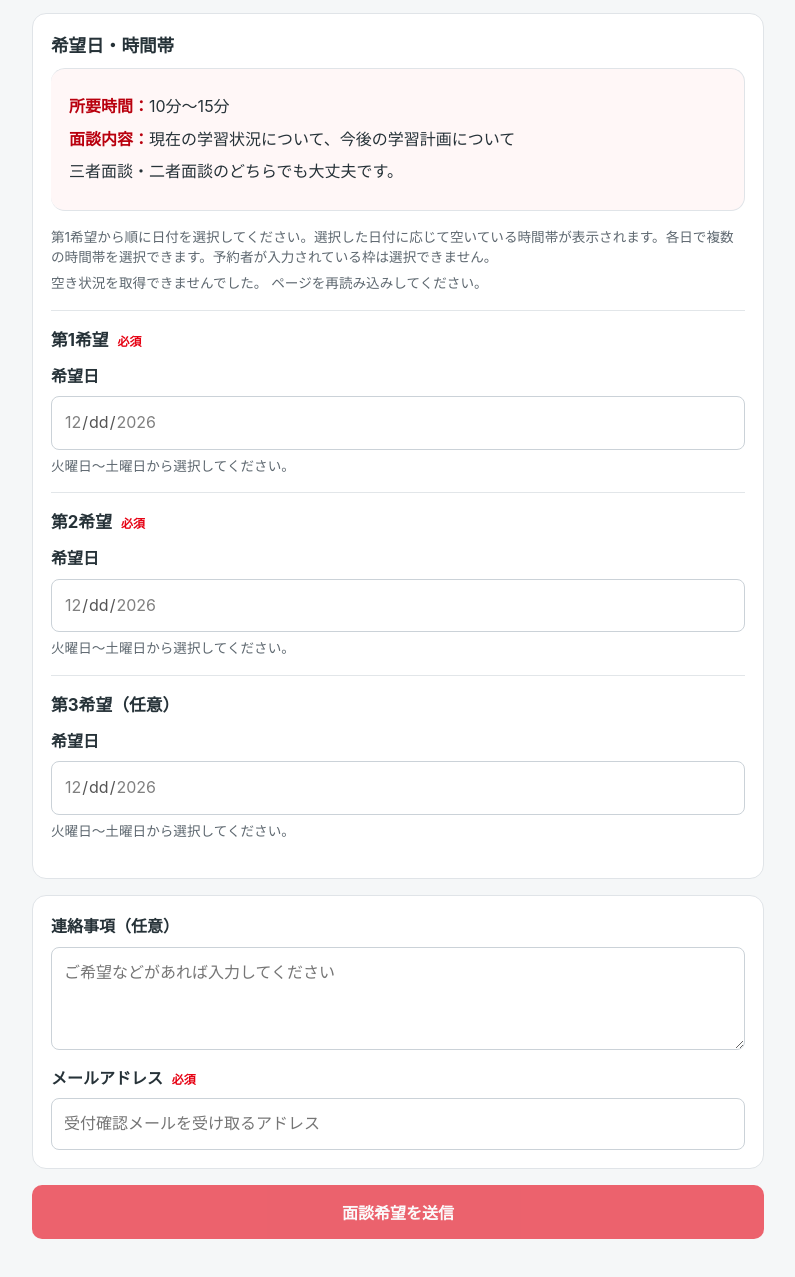
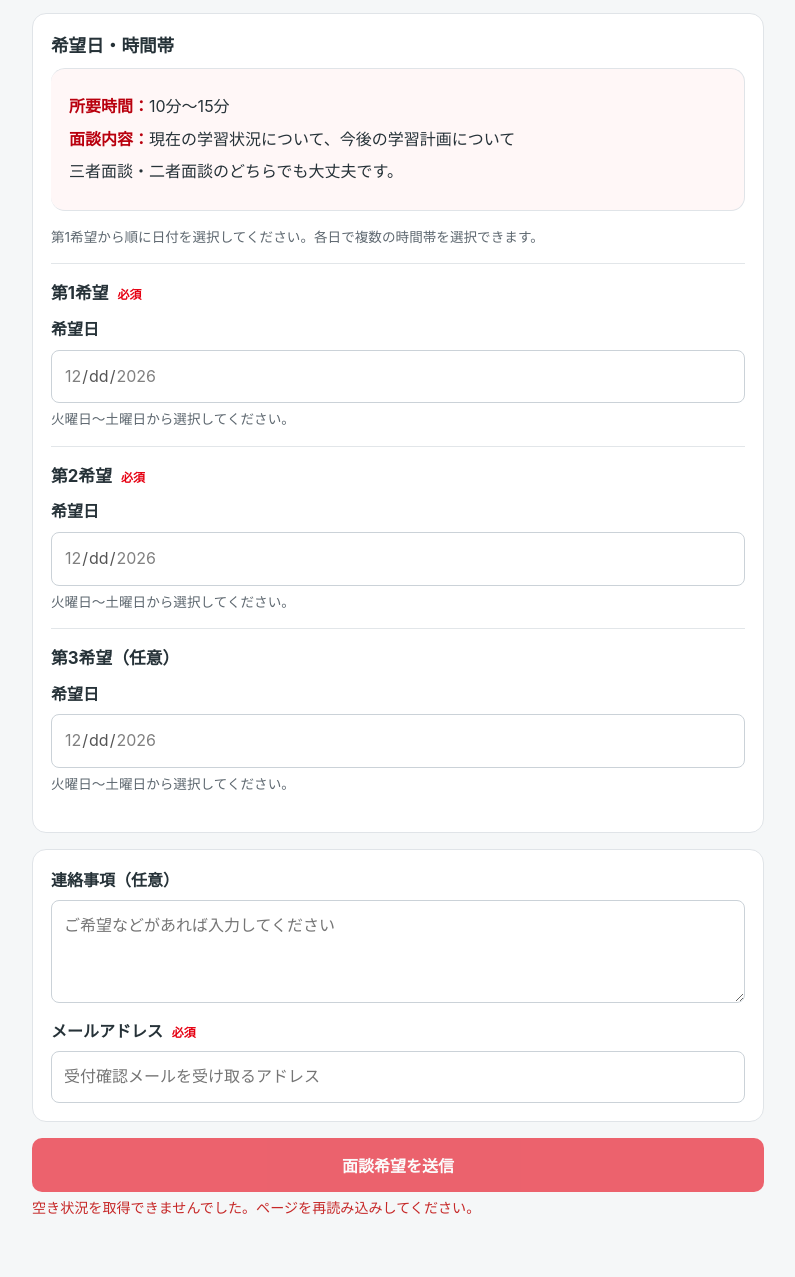
Before and after one commit to airi-13/REDlesson, a plain HTML site: page meeting/index.html in a window 1280 px wide. Shown: the part 439-1716 px from the top of the page, without its empty margins (242-1037 px from the left). Drawn offline with Linux system fonts and the light colour scheme.

Commit message:
面談フォームの空き状況案内文を非表示にする

```diff
--- a/meeting/index.html
+++ b/meeting/index.html
@@ -57,7 +57,7 @@
           <p><strong>面談内容：</strong>現在の学習状況について、今後の学習計画について</p>
           <p>三者面談・二者面談のどちらでも大丈夫です。</p>
         </div>
-        <p class="help">第1希望から順に日付を選択してください。選択した日付に応じて空いている時間帯が表示されます。各日で複数の時間帯を選択できます。予約者が入力されている枠は選択できません。</p><p id="availabilityStatus" class="help">空き状況を読み込んでいます...</p>
+        <p class="help">第1希望から順に日付を選択してください。各日で複数の時間帯を選択できます。</p>
         <div id="preferences"></div>
         <p id="preferenceError" class="error"></p>
       </section>
@@ -178,9 +178,8 @@
         availabilityReady = true;
         document.querySelectorAll(".date-select").forEach(input => { input.disabled = false; });
         submitButton.disabled = false;
-        document.getElementById("availabilityStatus").textContent = "空き状況を反映しました。予約済みの時間帯は選択できません。";
       }).catch(error => {
-        document.getElementById("availabilityStatus").textContent = error.message + " ページを再読み込みしてください。";
+        document.getElementById("formError").textContent = "空き状況を取得できませんでした。ページを再読み込みしてください。";
         submitButton.disabled = true;
       });
 
```
